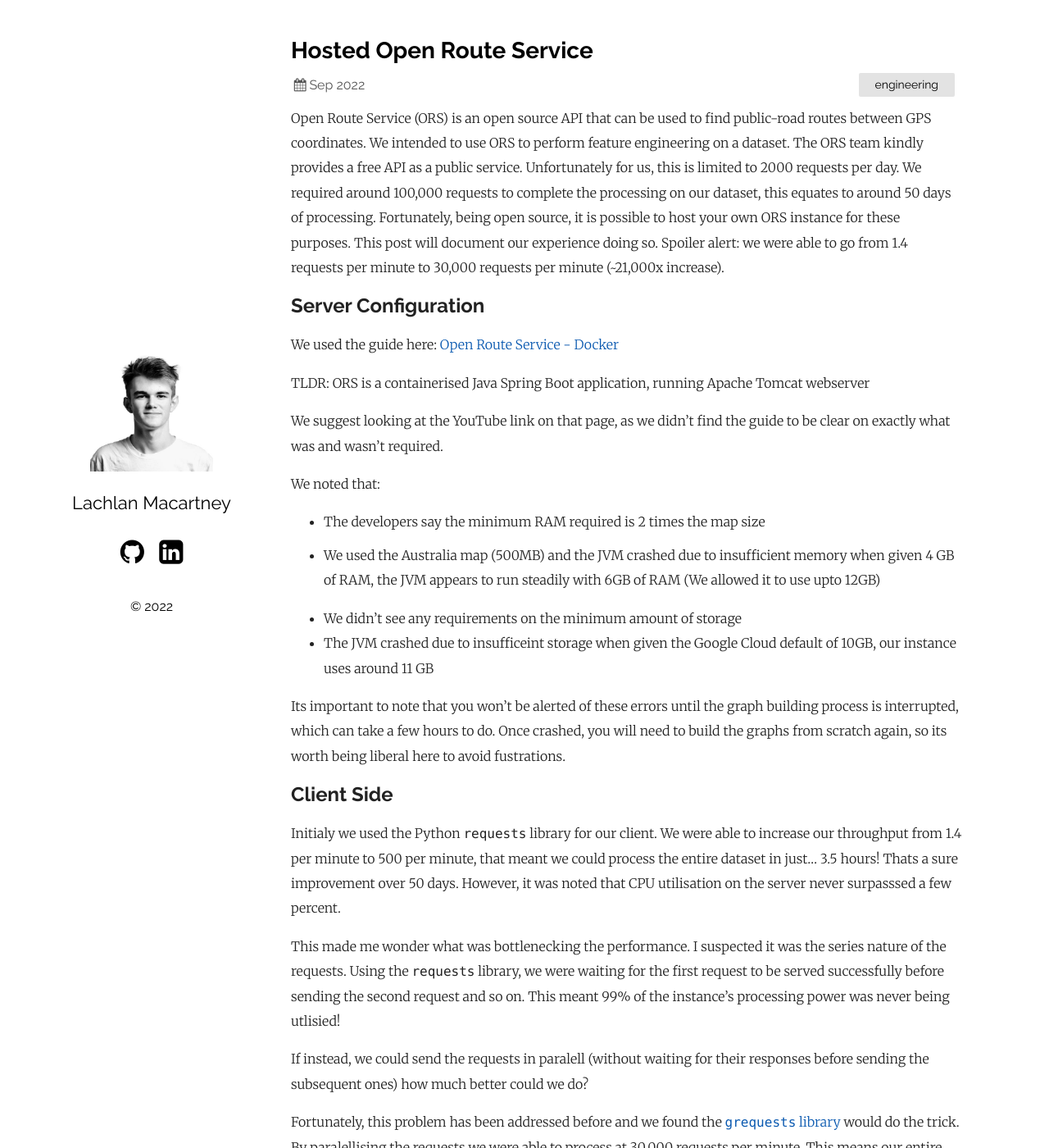
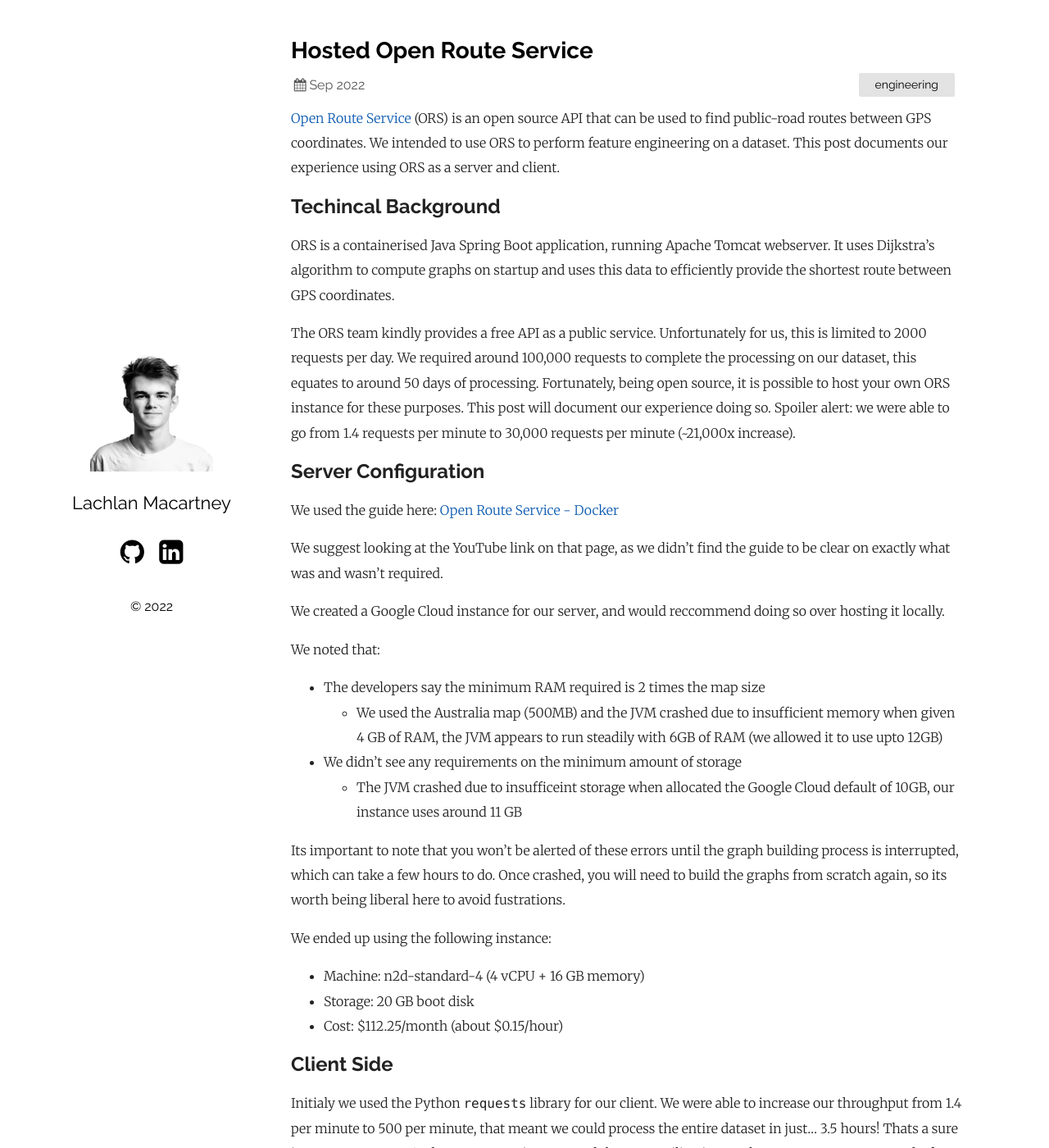
Before and after one commit to lachstr/lachstr.github.io, a Jekyll site: the page built from _posts/2022-09-25-open-route-service-hosting.md, in a window 1280 px wide and 1400 px high. Shown: the whole window at 82% size. Built offline with Jekyll 4.4.1, drawn with Linux system fonts in a browser that asks for light colours; some of the changed text lies outside the part shown.

Commit message:
add video

```diff
--- a/_posts/2022-09-25-open-route-service-hosting.md
+++ b/_posts/2022-09-25-open-route-service-hosting.md
@@ -4,25 +4,37 @@ title: "Hosted Open Route Service"
 categories: engineering
 ---
 
-Open Route Service (ORS) is an open source API that can be used to find public-road routes between GPS coordinates. We intended to use ORS to perform feature engineering on a dataset. The ORS team kindly provides a free API as a public service. Unfortunately for us, this is limited to 2000 requests per day. We required around 100,000 requests to complete the processing on our dataset, this equates to around 50 days of processing. Fortunately, being open source, it is possible to host your own ORS instance for these purposes. This post will document our experience doing so. Spoiler alert: we were able to go from 1.4 requests per minute to 30,000 requests per minute (~21,000x increase).
+[Open Route Service](https://openrouteservice.org/) (ORS) is an open source API that can be used to find public-road routes between GPS coordinates. We intended to use ORS to perform feature engineering on a dataset. This post documents our experience using ORS as a server and client.
+
+## Techincal Background
+
+ORS is a containerised Java Spring Boot application, running Apache Tomcat webserver. It uses Dijkstra's algorithm to compute graphs on startup and uses this data to efficiently provide the shortest route between GPS coordinates.
+
+The ORS team kindly provides a free API as a public service. Unfortunately for us, this is limited to 2000 requests per day. We required around 100,000 requests to complete the processing on our dataset, this equates to around 50 days of processing. Fortunately, being open source, it is possible to host your own ORS instance for these purposes. This post will document our experience doing so. Spoiler alert: we were able to go from 1.4 requests per minute to 30,000 requests per minute (~21,000x increase).
 
 ## Server Configuration
 
 We used the guide here: [Open Route Service - Docker](https://giscience.github.io/openrouteservice/installation/Running-with-Docker.html)
 
-TLDR: ORS is a containerised Java Spring Boot application, running Apache Tomcat webserver
+We suggest looking at the YouTube link on that page, as we didn't find the guide to be clear on exactly what was and wasn't required.
 
-We suggest looking at the YouTube link on that page, as we didn't find the guide to be clear on exactly what was and wasn't required.
+We created a Google Cloud instance for our server, and would reccommend doing so over hosting it locally.
 
 We noted that:
 
 - The developers say the minimum RAM required is 2 times the map size
- - We used the Australia map (500MB) and the JVM crashed due to insufficient memory when given 4 GB of RAM, the JVM appears to run steadily with 6GB of RAM (We allowed it to use upto 12GB)
+    - We used the Australia map (500MB) and the JVM crashed due to insufficient memory when given 4 GB of RAM, the JVM appears to run steadily with 6GB of RAM (we allowed it to use upto 12GB)
 
 - We didn't see any requirements on the minimum amount of storage
- - The JVM crashed due to insufficeint storage when given the Google Cloud default of 10GB, our instance uses around 11 GB
+    - The JVM crashed due to insufficeint storage when allocated the Google Cloud default of 10GB, our instance uses around 11 GB
 
 Its important to note that you won't be alerted of these errors until the graph building process is interrupted, which can take a few hours to do. Once crashed, you will need to build the graphs from scratch again, so its worth being liberal here to avoid fustrations.
+
+We ended up using the following instance:
+- Machine: n2d-standard-4 (4 vCPU + 16 GB memory)
+- Storage: 20 GB boot disk
+- Cost: $112.25/month (about $0.15/hour)
+
 
 ## Client Side
 
@@ -34,4 +46,9 @@ If instead, we could send the requests in paralell (without waiting for their re
 
 Fortunately, this problem has been addressed before and we found the [`grequests` library]() would do the trick. By paralellising the requests we were able to process at 30,000 requests per minute. This means our entire dataset could be processed in just over 3 minutes!
 
-This is one of the reasons I love computing, in many engineering fields performance improvments of fractions of a percent are noteworthy (mechanical, electrical etc) - in computing performance improvements of 21,000x are common!
+The following video shows a batch of our requests being processed.
+
+<video width="680" height="382" controls>	  <source src="{{ site.baseurl }}/assets/paralell-req.mp4" type="video/mp4">
+</video>
+
+This is one of the reasons I love computing, in many engineering fields performance improvments of fractions of a percent are noteworthy (mechanical, electrical etc) - in computing performance improvements of 21,000x are possible!
```
Also changed, not shown: 1 other file.
